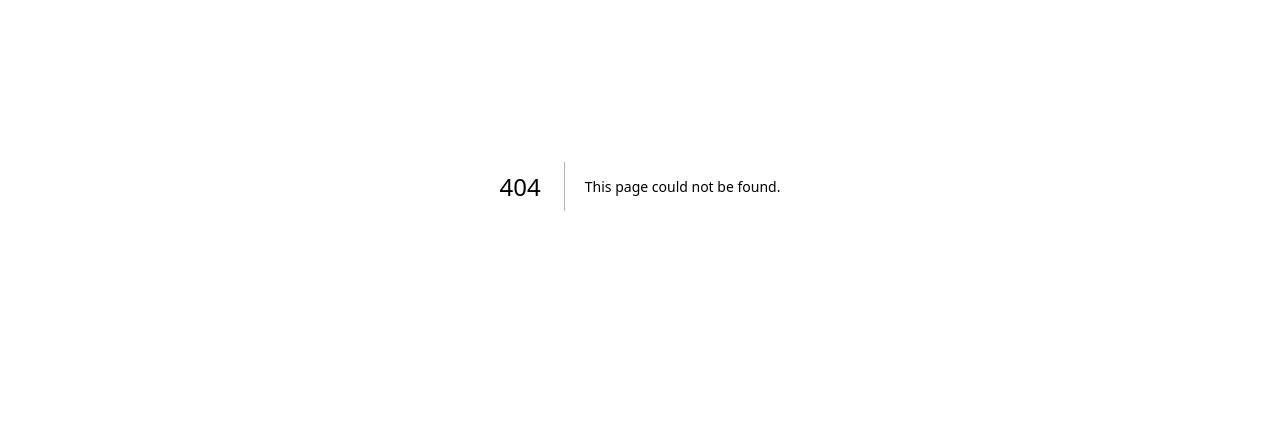
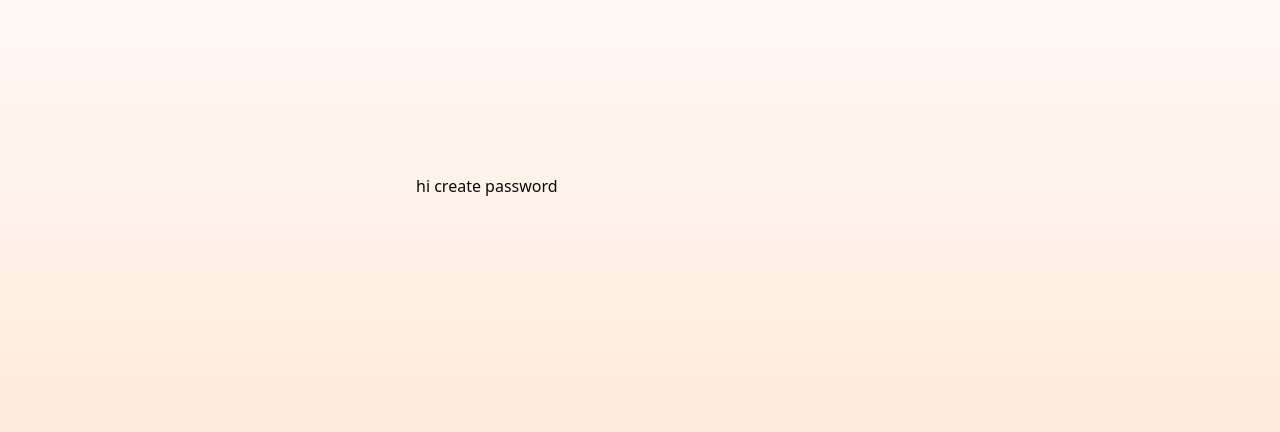
Before and after one commit to Goldfinch95/menu_maker, a Next.js app: page /user/create/password in a window 1280 px wide. Before the commit this address had no page. Shown: the part 214-646 px from the top of the page. Built offline with nearby package versions, Linux system fonts and the light colour scheme.

Commit message:
nueva ruta creada

```diff
--- /dev/null
+++ b/app/user/create/password/page.tsx
@@ -0,0 +1,14 @@
+"use client"
+
+
+
+
+const page = () => {
+    return (
+        <div className='w-full h-screen sm:h-auto sm:max-w-md'>
+            hi create password
+        </div>
+    );
+};
+
+export default page;
```
